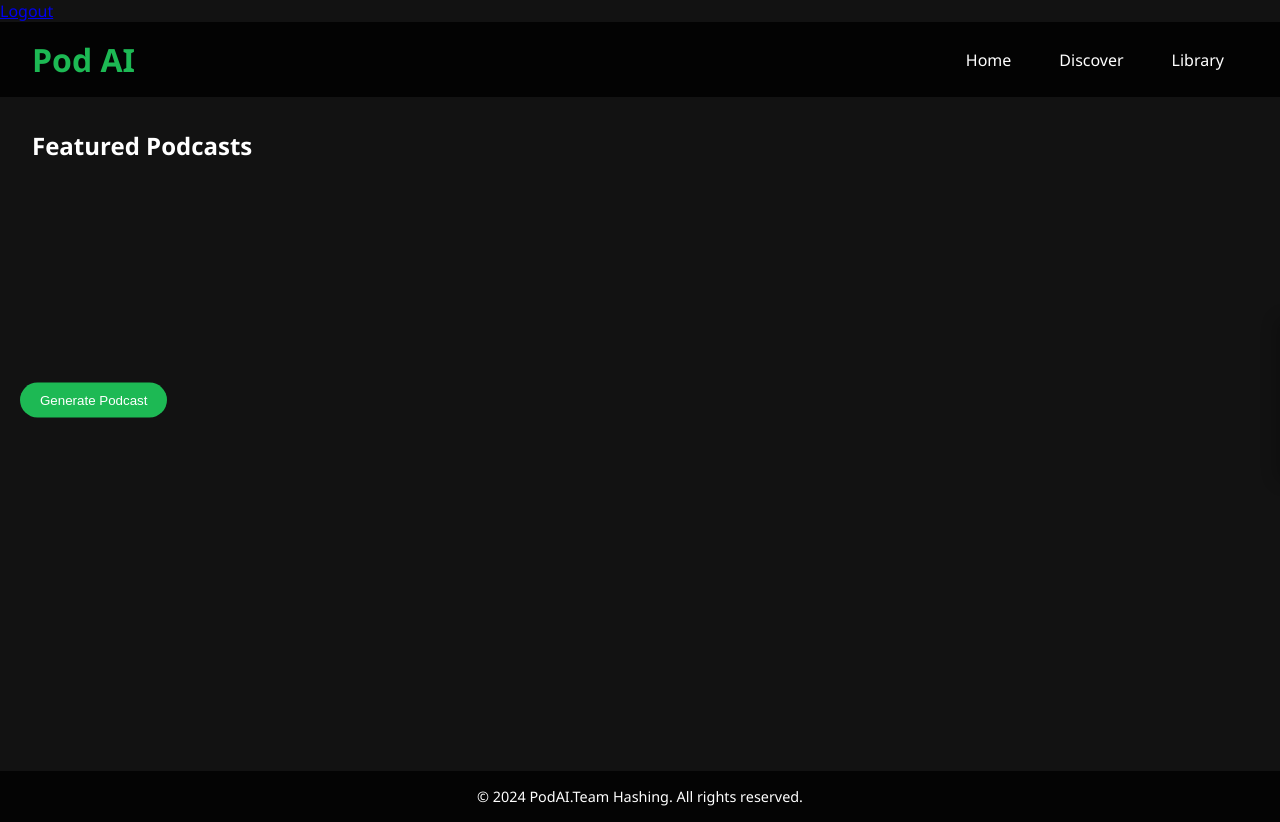
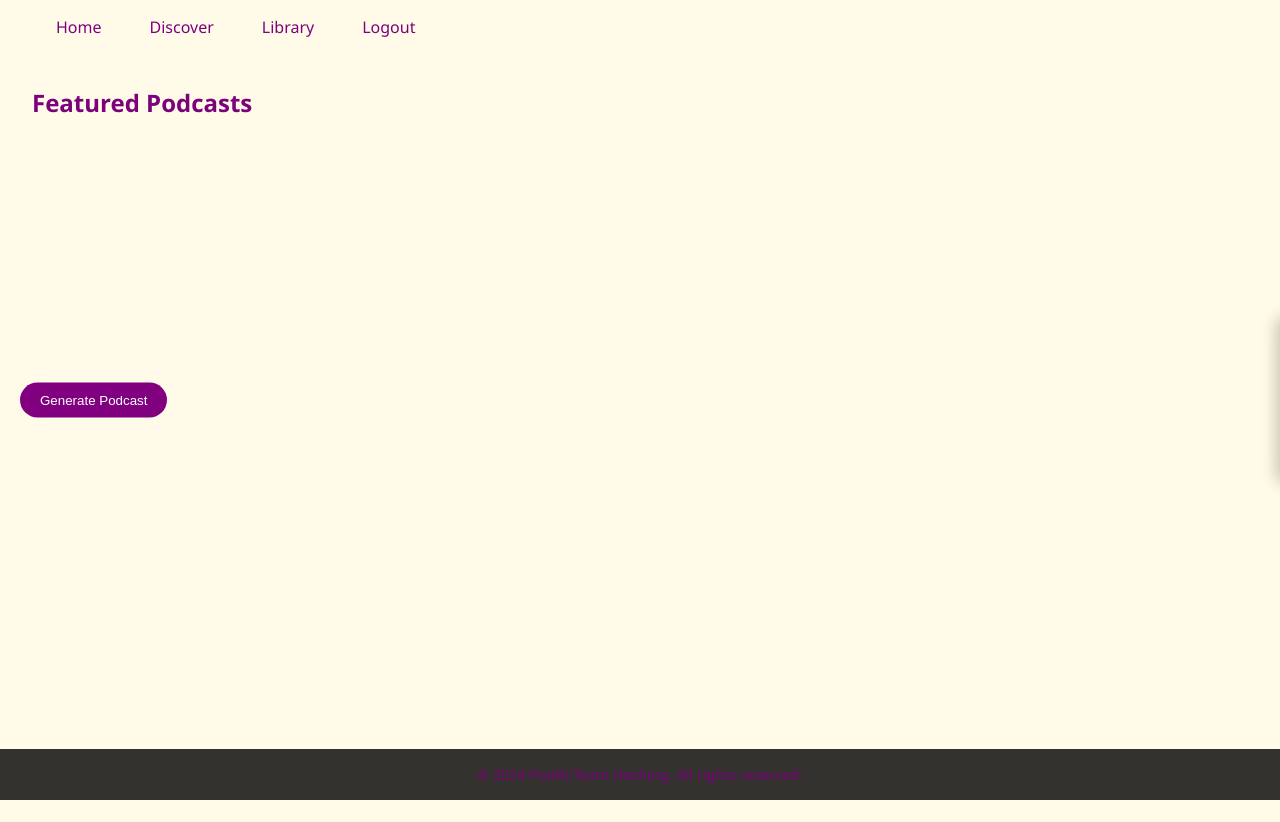
Before and after one commit to team-hashing/podai, a Python web app: template web/templates/index.html in a window 1280 px wide. After the commit the page ends 800 px from the top, so only its background shows below. Run offline with Jinja, Linux system fonts and the light colour scheme; the template is opened without the code that fills it, so the values that code supplies are empty; some libraries are stand-ins or nearby versions.

Commit message:
frontend

```diff
--- a/web/static/styles.css
+++ b/web/static/styles.css
@@ -1,10 +1,19 @@
 :root {
-    --primary-color: #1db954;
-    --background-color: #121212;
-    --text-color: #ffffff;
+    --background-color: #fffbe8;
+    --primary-color: #800080;
+    --input-border-color: #ddd;
+    --input-focus-border-color: #800080;
+    --input-focus-shadow-color: rgba(128, 0, 128, 0.2);
+    --container-shadow-color: rgba(0, 0, 0, 0.1);
+    --text-color: #7c027c;
     --card-background: #181818;
-    --hover-background: #282828;
+    --hover-background: rgba(192, 0, 209, 0.2);
+    --semi-transparent: rgba(0, 0, 0, 0.8);
+    --semi-transparent2: rgba(0, 0, 0, 0.2);
+    --semi-transparent3: rgba(0, 0, 0, 0.5);
+    --button-text-color: #fff;
 }
+
 
 * {
     margin: 0;
@@ -29,7 +38,7 @@ body {
     justify-content: space-between;
     align-items: center;
     padding: 1rem 2rem;
-    background-color: rgba(0, 0, 0, 0.8);
+    background-color: var(--background-color)
     backdrop-filter: blur(10px);
     position: sticky;
     top: 0;
@@ -85,7 +94,7 @@ body {
 
 .podcast-card:hover {
     transform: translateY(-5px);
-    box-shadow: 0 10px 20px rgba(0, 0, 0, 0.2);
+    box-shadow: 0 10px 20px var(--semi-transparent2);
 }
 
 .podcast-image-container {
@@ -111,7 +120,7 @@ body {
     left: 0;
     right: 0;
     bottom: 0;
-    background-color: rgba(0, 0, 0, 0.5);
+    background-color: var(--semi-transparent3);
     display: flex;
     justify-content: center;
     align-items: center;
@@ -151,7 +160,7 @@ body {
 }
 
 .app-footer {
-    background-color: rgba(0, 0, 0, 0.8);
+    background-color: var(--semi-transparent);
     text-align: center;
     padding: 1rem;
     font-size: 0.9rem;
@@ -167,7 +176,7 @@ body {
     border-radius: 10px 0 0 10px;
     padding: 1rem;
     transition: right 0.3s ease;
-    box-shadow: -5px 0 15px rgba(0, 0, 0, 0.2);
+    box-shadow: -5px 0 15px var(--semi-transparent2);
 }
 
 .audio-player.active {
@@ -225,7 +234,7 @@ body {
     top: 50%;
     transform: translateY(-50%);
     background-color: var(--primary-color);
-    color: var(--text-color);
+    color: var(--button-text-color);
     border: none;
     padding: 10px 20px;
     border-radius: 25px;
@@ -235,7 +244,7 @@ body {
 }
 
 .generate-podcast-btn:hover {
-    background-color: #1ed760;
+    background-color: var(--primary-color);
 }
 
 .generate-podcast-menu {
@@ -279,59 +288,9 @@ body {
 }
 
 .generate-podcast-menu button:hover {
-    background-color: #1ed760;
+    background-color: var(--primary-color);
 }
 
-/*
-.loading-overlay {
-    position: fixed;
-    top: 0;
-    left: 0;
-    width: 100%;
-    height: 100%;
-    background-color: rgba(0, 0, 0, 0.7);
-    display: flex;
-    justify-content: center;
-    align-items: center;
-    z-index: 1000;
-    opacity: 0;
-    pointer-events: none;
-    transition: opacity 0.3s ease;
-}
-
-.loading-overlay.active {
-    opacity: 1;
-    pointer-events: auto;
-}
-
-.loading-spinner {
-    width: 50px;
-    height: 50px;
-    border: 5px solid var(--primary-color);
-    border-top: 5px solid var(--text-color);
-    border-radius: 50%;
-    animation: spin 1s linear infinite;
-}
-
-@keyframes spin {
-    0% { transform: rotate(0deg); }
-    100% { transform: rotate(360deg); }
-}
-
-.podcast-card.loading {
-    opacity: 0.7;
-}
-
-.podcast-card .loading-spinner {
-    position: absolute;
-    top: 50%;
-    left: 50%;
-    transform: translate(-50%, -50%);
-    width: 30px;
-    height: 30px;
-    border-width: 3px;
-}
-*/
 .podcast-card.loading {
     position: relative;
     opacity: 0.7;
@@ -344,7 +303,7 @@ body {
     left: 0;
     right: 0;
     bottom: 0;
-    background-color: rgba(0, 0, 0, 0.5);
+    background-color: var(--semi-transparent3);
     display: flex;
     justify-content: center;
     align-items: center;
@@ -385,5 +344,3 @@ body {
 .close-menu-btn:hover {
     color: var(--primary-color);
 }
-
-w
--- a/web/templates/index.html
+++ b/web/templates/index.html
@@ -12,17 +12,17 @@
 <body>
     <div id="user-info">
         <span id="user-email"></span>
-        <a href="/logout">Logout</a>
     </div>
 
     <div class="app-container">
         <header class="app-header">
-            <h1 class="logo">Pod AI</h1>
+            <!-- <h1 class="logo">Pod AI</h1> -->
             <nav class="main-nav">
                 <ul>
                     <li><a href="#" class="nav-link">Home</a></li>
                     <li><a href="#" class="nav-link">Discover</a></li>
                     <li><a href="#" class="nav-link">Library</a></li>
+                    <li><a href="/logout" class="nav-link">Logout</a></li>
                 </ul>
             </nav>
         </header>
```
Also changed, not shown: web/app.py (+16 -18 lines), web/static/animations.js (+14 -43 lines).
